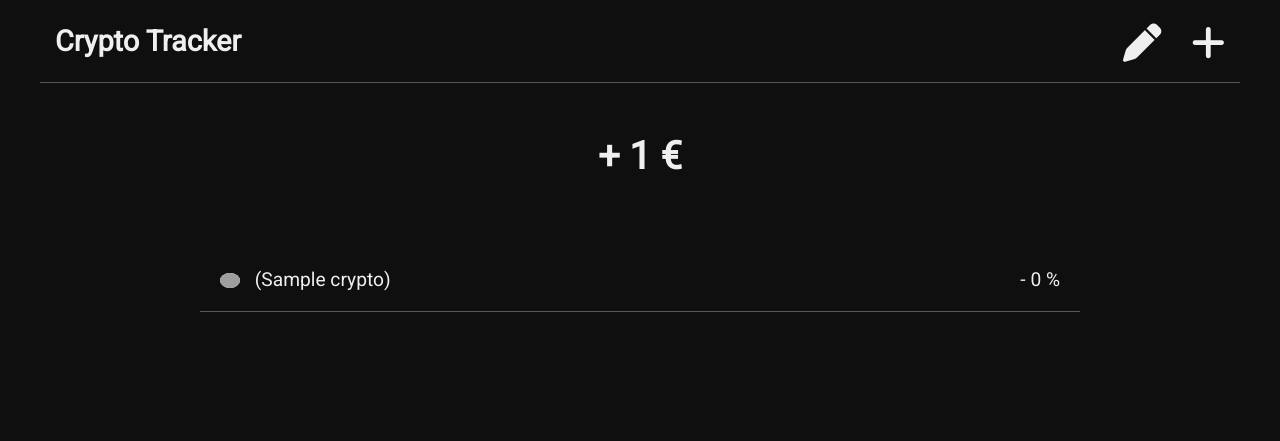
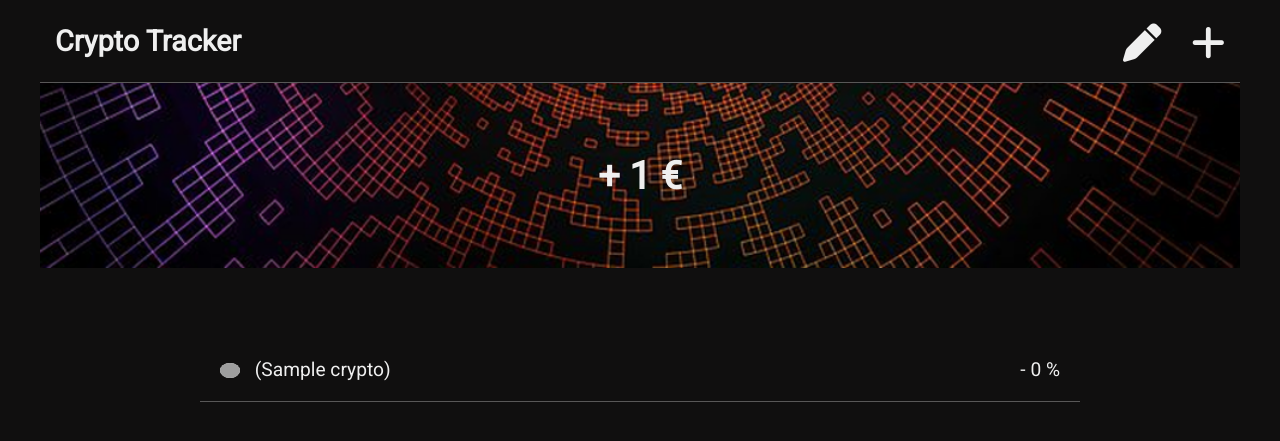
Before and after one commit to GrayFoxTT/crypto_tracker, a Symfony app: template templates/index.html.twig in a window 1280 px wide. Shown: the top 441 px of the page. Run offline with Twig, Linux system fonts and the light colour scheme; the template is opened without the code that fills it: most values are stand-ins (such as "Sample title", 1, 10 or a date in 2020); some libraries are stand-ins or nearby versions; grey boxes are pictures that could not be loaded.

Commit message:
UPDATE CSS

```diff
--- a/public/css/main.css
+++ b/public/css/main.css
@@ -24,7 +24,6 @@ a
 nav
 {
     border-bottom: 1px solid #585757;
-    margin-bottom: 50px;
 }
 
 nav h1
@@ -186,6 +185,8 @@ img
     font-size: 2em;
     font-weight: 900;
     margin-bottom: 70px;
+    padding: 70px;
+    background: bottom/1200px no-repeat url("../img/index_background.png");
 }
 
 .index
```
Also changed, not shown: public/img/index_background.png (added).
